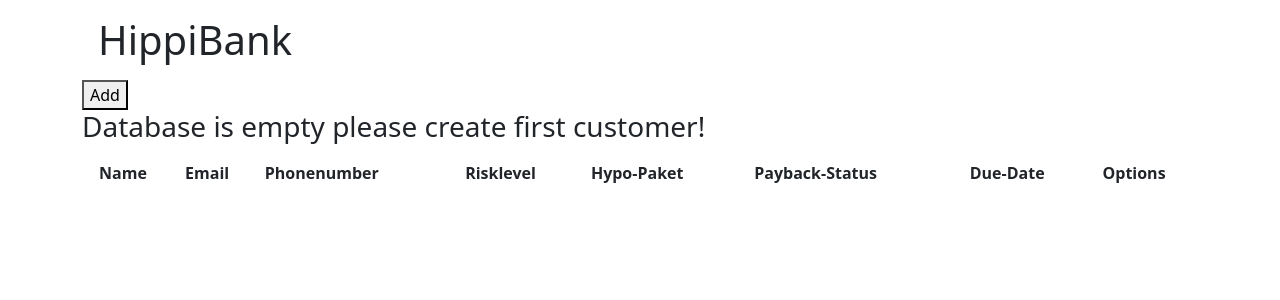
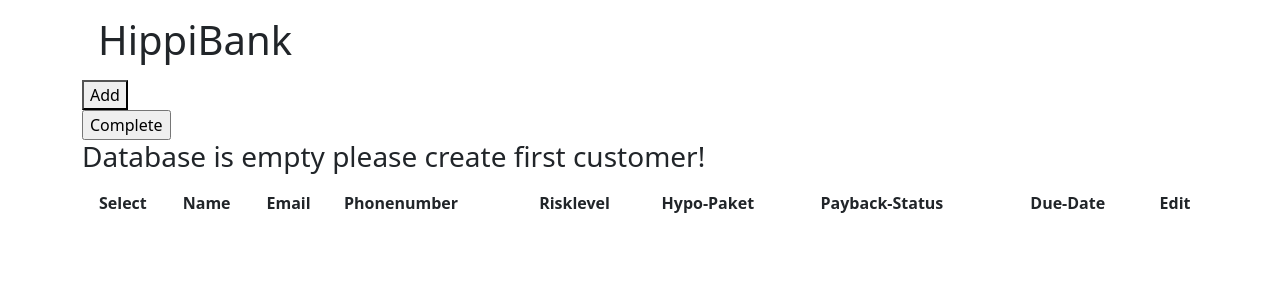
Before and after one commit to Schufeli/modul-307-interactive-website, a PHP site: page / in a window 1280 px wide. Shown: the top 300 px of the page. Run offline with PHP 8.4, Linux system fonts and the light colour scheme; data comes from the database, SQL or seed files in the repository; tables that the repository leaves empty hold one stand-in row (values such as "Sample post"); lists and menus that the app fills with data are empty.

Commit message:
Added multi selection

```diff
--- a/app/Views/dashboard.view.php
+++ b/app/Views/dashboard.view.php
@@ -12,8 +12,12 @@
 <div class="container">
     <h1 class="title">HippiBank</h1>
     <a href="./create"><button>Add</button></a>
+
+    <form method="POST" action="./complete">
+    <input type="submit" value="Complete">
         <table style="width:100%">
             <tr>
+                <th>Select</th>
                 <th>Name</th>
                 <th>Email</th>
                 <th>Phonenumber</th>
@@ -21,11 +25,14 @@
                 <th>Hypo-Paket</th>
                 <th>Payback-Status</th>
                 <th>Due-Date</th>
-            <th>Options</th>
+                <th>Edit</th>
             </tr>
             <?php if ($customers !== null): ?>
                 <?php foreach($customers as $customer): ?>
                     <tr>
+                        <td>
+                            <input type="checkbox" id="selected" name="selected[]" value="<?= $customer->id ?>">
+                        </td>
                         <td><?= $customer->name ?></td>
                         <td><?= $customer->email ?></td>
                         <td><?= $customer->phone ?></td>
@@ -54,11 +61,12 @@
                     <h3>Database is empty please create first customer!</h3>
             <?php endif; ?>
         </table>
+    </form>
 </div>
 
 
 <p><?php ?></p>
 
-<script src="public/js/app.js"></script>
+<script src="public/js/dashboard.js"></script>
 </body>
 </html>
--- a/index.php
+++ b/index.php
@@ -7,6 +7,7 @@ $routes = [
 	'/create' => 'DashboardController@create',
 	'/edit' => 'DashboardController@edit',
 	'/update' => 'DashboardController@update',
+	'/complete' => 'DashboardController@complete'
 ];
 
 $router = new Router($routes);
```
Lines whose indentation alone changed are shown as unchanged.
